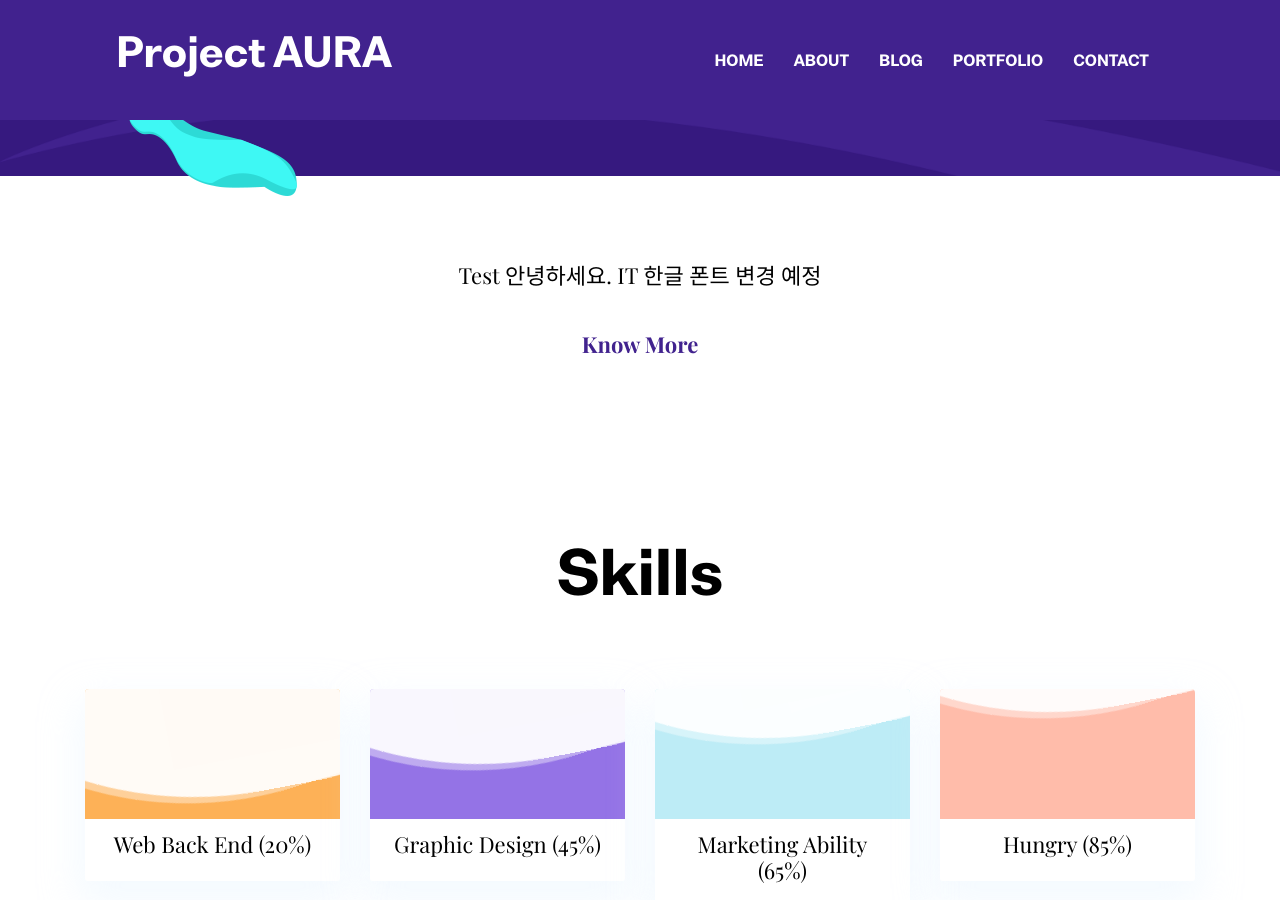
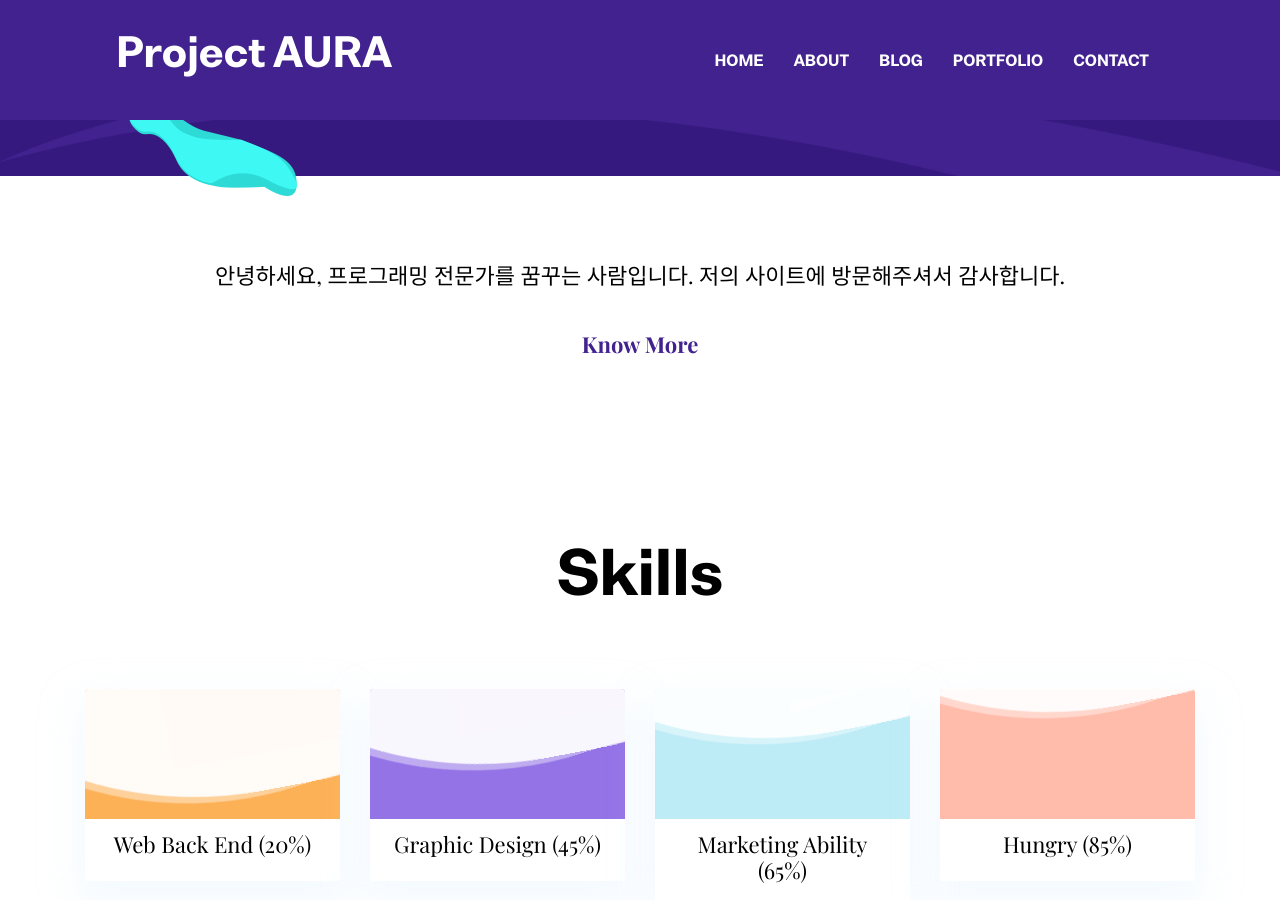
Before and after one commit to n0n02001/n0n02001.github.io, a Jekyll site: the page built from index.html, in a window 1280 px wide and 900 px high, scrolled down 704 px. Built offline with Jekyll 4.4.1, drawn with Linux system fonts in a browser that asks for light colours.

Commit message:
Update settings.yml

```diff
--- a/_data/settings.yml
+++ b/_data/settings.yml
@@ -52,7 +52,7 @@ social:
 
 # About Section
 blurb:
-  Test 안녕하세요. IT 한글 폰트 변경 예정
+  안녕하세요, 프로그래밍 전문가를 꿈꾸는 사람입니다. 저의 사이트에 방문해주셔서 감사합니다.
 
 blurb-btn-link: '/about'
 blurb-btn-name: know more
```
